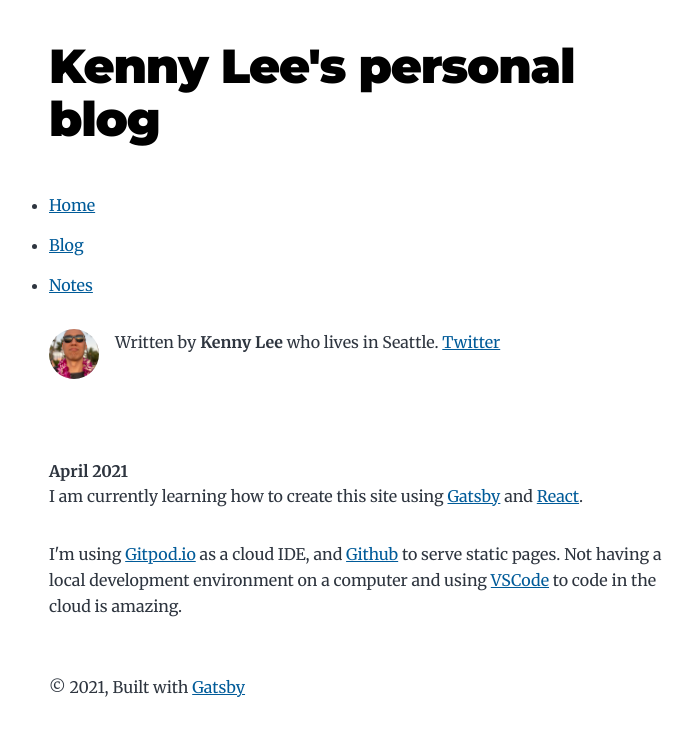
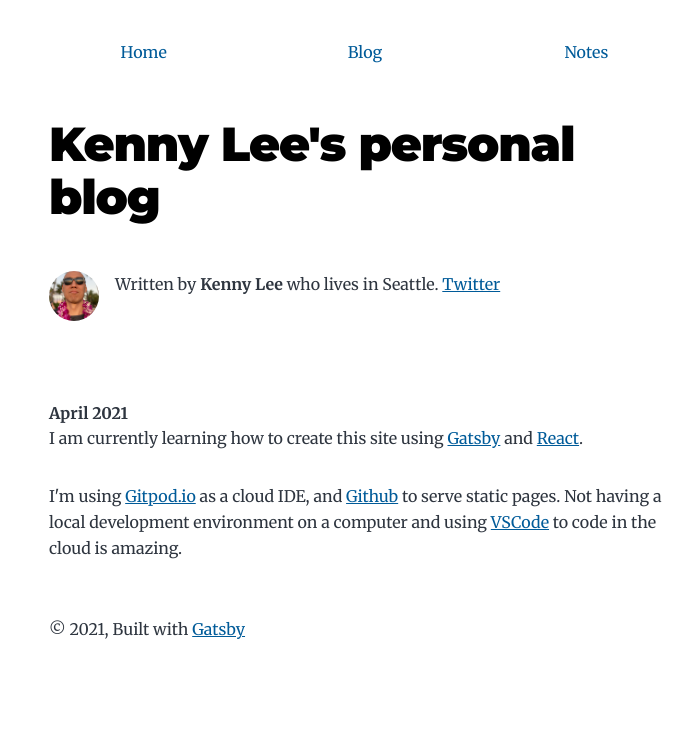
Before and after one commit to kennyklee/blog, a Gatsby site: page / in a window 1280 px wide. Shown: the whole page, without its empty margins (275-968 px from the left). Built offline with nearby package versions, Linux system fonts and the light colour scheme; Gatsby itself is replaced by a stand-in of ours.

Commit message:
Styled and moved Nav to the top

```diff
--- a/src/components/Layout.js
+++ b/src/components/Layout.js
@@ -26,8 +26,8 @@ const Layout = ({ location, title, children }) => {
   return (
     <div className="global-wrapper" data-is-root-path={isRootPath}>
       <GlobalStyles />
+      <Nav />
       <header className="global-header">{header}</header>
-      <Nav />
       <main>{children}</main>
       <Footer />
     </div>
--- a/src/components/Nav.js
+++ b/src/components/Nav.js
@@ -1,9 +1,32 @@
 import * as React from "react"
 import { Link } from "gatsby"
+import styled from "styled-components"
+
+const NavStyles = styled.nav`
+  margin-bottom: 2.4rem;
+  ul {
+    margin: 0;
+    padding: 0;
+    text-align: center;
+    list-style: none;
+
+    display: grid;
+    grid-template-columns: 1fr 1fr 1fr;
+    grid-gap: 2rem;
+    align-items: center;
+  }
+
+  a {
+    text-decoration: none;
+  }
+  a:hover {
+    text-decoration: underline;
+  }
+`;
 
 const Nav = () => {
   return (
-    <nav>
+    <NavStyles>
       <ul>
         <li>
           <Link to="/">Home</Link>
@@ -12,10 +35,10 @@ const Nav = () => {
           <Link to="/blog">Blog</Link>
         </li>
         <li>
-          <Link to="https://notes.kennylee.com" target="_blank">Notes</Link>
+          <a href="https://notes.kennylee.com" target="_blank">Notes</a>
         </li>
       </ul>
-  </nav>
+  </NavStyles>
   )
 }
 
```
